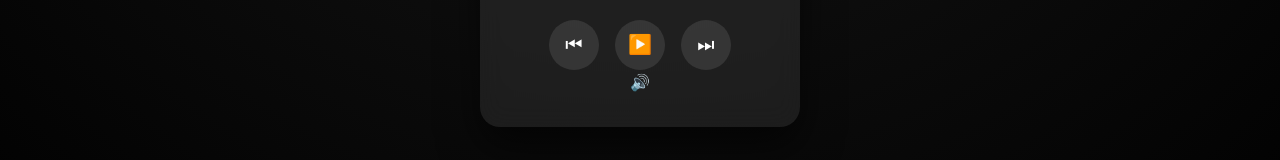
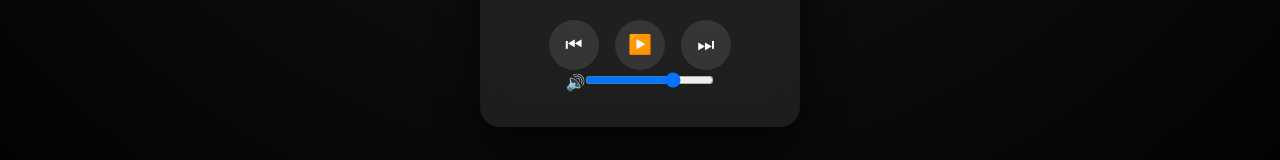
Before and after one commit to Hrisshhii/react-practice, a React (Vite) app in the folder MiniProjects/: page /react-practice/musicplayer in a window 1280 px wide. Shown: the part 504-664 px from the top of the page. Built offline with nearby package versions, Linux system fonts and the light colour scheme.

Commit message:
Add volume control functionality to Music Player

```diff
--- a/MiniProjects/src/components/Music-Player/Music.jsx
+++ b/MiniProjects/src/components/Music-Player/Music.jsx
@@ -52,6 +52,10 @@ export function Music(){
         setProgress(value);
     };
 
+    useEffect(()=>{
+        audioRef.current.volume=volume;
+    },[volume]);
+
     return(
         <div className='music-page'>
             <title>Music Player</title>
@@ -70,7 +74,9 @@ export function Music(){
                     <button onClick={nextSong}>⏭</button>
                 </div>
 
-                <div className='volume'>🔊</div>
+                <div className='volume'>🔊
+                    <input type="range" min="0" max="1" step="0.01" value={volume} onChange={(e)=>setVolume(e.target.value)} />
+                </div>
             </div>
         </div>
     );
```
